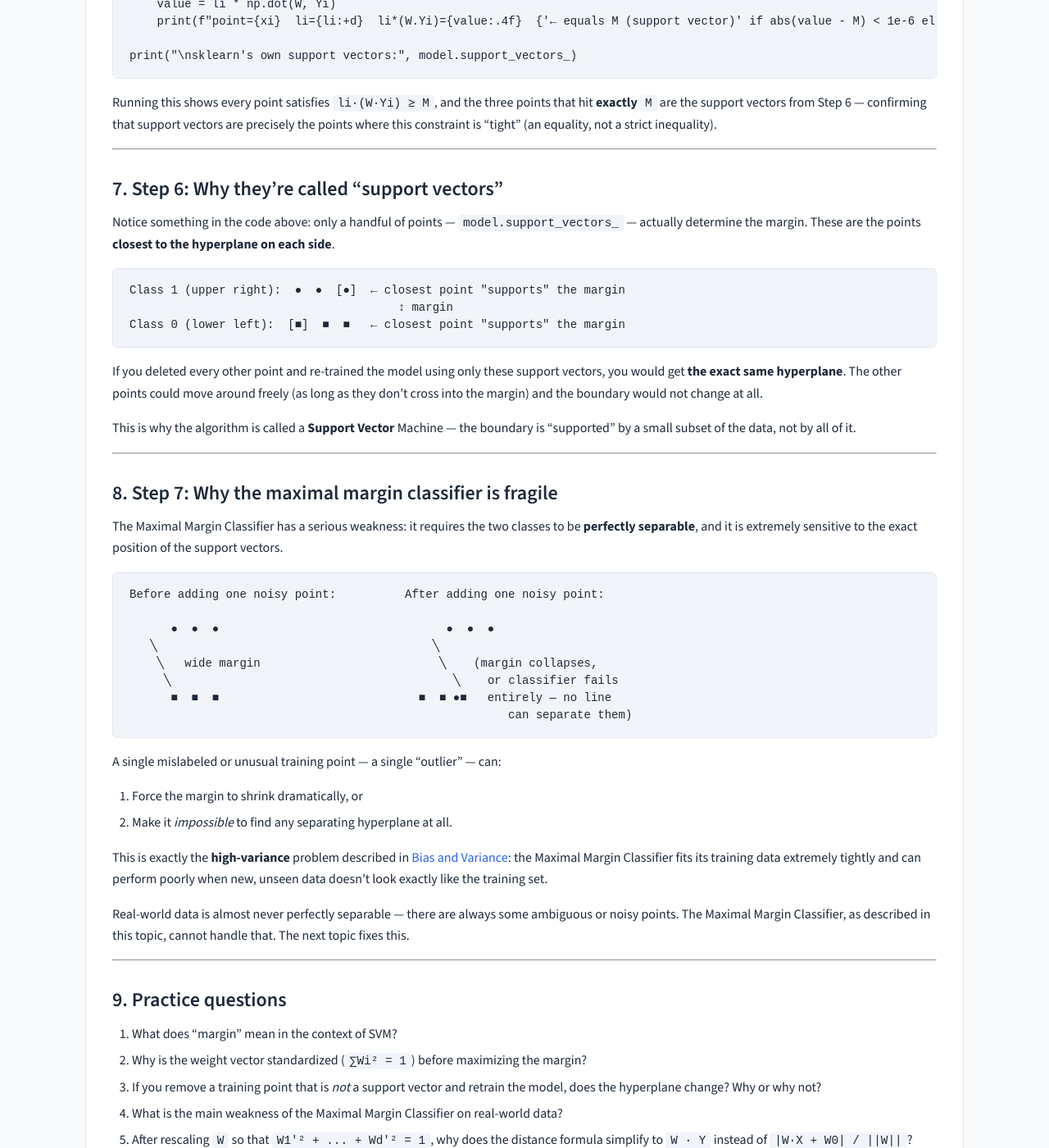
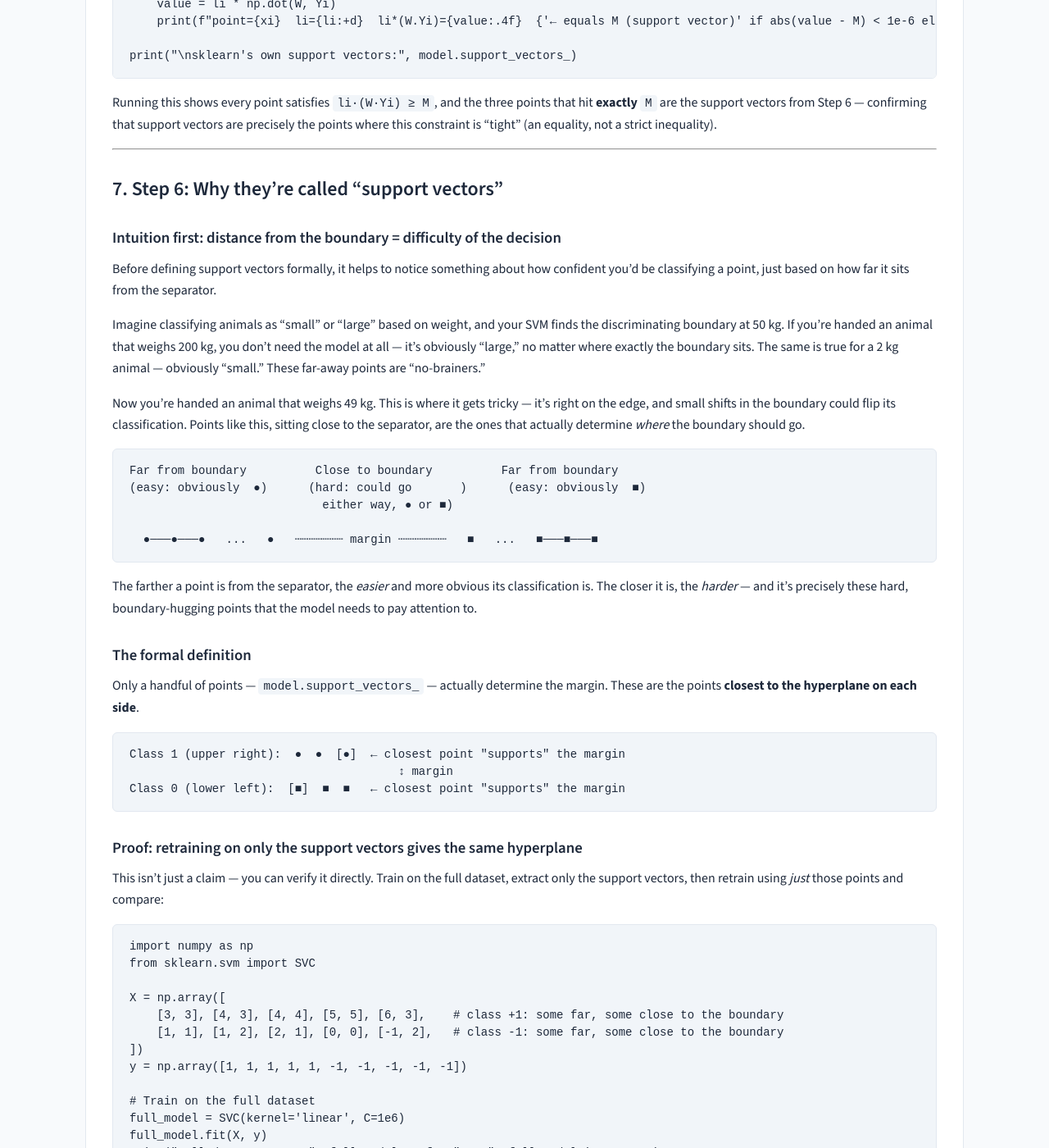
Before and after one commit to rilov/handbook, a Jekyll site: the page built from _topics/SVM Part 2 - Maximal Margin Classifier.md, in a window 1280 px wide and 1400 px high, scrolled down 5767 px. Shown: the whole window at 82% size. Built offline with Jekyll 4.4.1, drawn with Linux system fonts in a browser that asks for light colours; our own code applies the rules of GitHub Pages for plain Markdown files; some of the changed text lies outside the part shown.

Commit message:
SVM Part 2: add support-vector intuition (distance-to-boundary difficulty analogy) and verified retrain-on-support-vectors-only proof

````diff
--- a/_topics/SVM Part 2 - Maximal Margin Classifier.md
+++ b/_topics/SVM Part 2 - Maximal Margin Classifier.md
@@ -278,7 +278,27 @@ Running this shows every point satisfies `li·(W·Yi) ≥ M`, and the three poin
 
 ## 7. Step 6: Why they're called "support vectors"
 
-Notice something in the code above: only a handful of points — `model.support_vectors_` — actually determine the margin. These are the points **closest to the hyperplane on each side**.
+### Intuition first: distance from the boundary = difficulty of the decision
+
+Before defining support vectors formally, it helps to notice something about how confident you'd be classifying a point, just based on how far it sits from the separator.
+
+Imagine classifying animals as "small" or "large" based on weight, and your SVM finds the discriminating boundary at 50 kg. If you're handed an animal that weighs 200 kg, you don't need the model at all — it's obviously "large," no matter where exactly the boundary sits. The same is true for a 2 kg animal — obviously "small." These far-away points are "no-brainers."
+
+Now you're handed an animal that weighs 49 kg. This is where it gets tricky — it's right on the edge, and small shifts in the boundary could flip its classification. Points like this, sitting close to the separator, are the ones that actually determine *where* the boundary should go.
+
+```
+Far from boundary          Close to boundary          Far from boundary
+(easy: obviously  ●)      (hard: could go       )      (easy: obviously  ■)
+                            either way, ● or ■)
+
+  ●───●───●   ...   ●   ┄┄┄┄┄┄┄ margin ┄┄┄┄┄┄┄   ■   ...   ■───■───■
+```
+
+The farther a point is from the separator, the *easier* and more obvious its classification is. The closer it is, the *harder* — and it's precisely these hard, boundary-hugging points that the model needs to pay attention to.
+
+### The formal definition
+
+Only a handful of points — `model.support_vectors_` — actually determine the margin. These are the points **closest to the hyperplane on each side**.
 
 ```
 Class 1 (upper right):  ●  ●  [●]  ← closest point "supports" the margin
@@ -286,7 +306,37 @@ Class 1 (upper right):  ●  ●  [●]  ← closest point "supports" the margin
 Class 0 (lower left):  [■]  ■  ■   ← closest point "supports" the margin
 ```
 
-If you deleted every other point and re-trained the model using only these support vectors, you would get **the exact same hyperplane**. The other points could move around freely (as long as they don't cross into the margin) and the boundary would not change at all.
+### Proof: retraining on only the support vectors gives the same hyperplane
+
+This isn't just a claim — you can verify it directly. Train on the full dataset, extract only the support vectors, then retrain using *just* those points and compare:
+
+```python
+import numpy as np
+from sklearn.svm import SVC
+
+X = np.array([
+    [3, 3], [4, 3], [4, 4], [5, 5], [6, 3],    # class +1: some far, some close to the boundary
+    [1, 1], [1, 2], [2, 1], [0, 0], [-1, 2],   # class -1: some far, some close to the boundary
+])
+y = np.array([1, 1, 1, 1, 1, -1, -1, -1, -1, -1])
+
+# Train on the full dataset
+full_model = SVC(kernel='linear', C=1e6)
+full_model.fit(X, y)
+print("Full dataset  -> W:", full_model.coef_, " W0:", full_model.intercept_)
+
+# Keep only the support vectors, throw away every other point
+sv_idx = full_model.support_
+X_sv, y_sv = X[sv_idx], y[sv_idx]
+print("Support vectors kept:", X_sv.tolist())
+
+# Retrain using only those points
+sv_model = SVC(kernel='linear', C=1e6)
+sv_model.fit(X_sv, y_sv)
+print("SV-only dataset -> W:", sv_model.coef_, " W0:", sv_model.intercept_)
+```
+
+Both models produce essentially identical weights — the seven points that weren't support vectors were completely **redundant** for finding the separator. Only the points closest to the boundary — the tricky, ambiguous ones from the intuition above — actually determine where the hyperplane goes.
 
 This is why the algorithm is called a **Support Vector** Machine — the boundary is "supported" by a small subset of the data, not by all of it.
 
@@ -326,6 +376,7 @@ Real-world data is almost never perfectly separable — there are always some am
 4. What is the main weakness of the Maximal Margin Classifier on real-world data?
 5. After rescaling `W` so that `W1'² + ... + Wd'² = 1`, why does the distance formula simplify to `W · Y` instead of `|W·X + W0| / ||W||`?
 6. Why does multiplying by the label `li` (`+1` or `-1`) turn `W · Yi` into a value that is always positive for a correctly classified point?
+7. Why do points that are *far* from the separating hyperplane matter less than points close to it, when it comes to determining where the hyperplane goes?
 
 **Answers:**
 
@@ -335,6 +386,7 @@ Real-world data is almost never perfectly separable — there are always some am
 4. It requires the data to be perfectly linearly separable and is extremely sensitive to outliers — a single noisy point can shrink the margin drastically or make separation impossible.
 5. Because after rescaling, `||W'|| = 1` by construction, so the denominator in the distance formula disappears. Folding `W0'` into `W` as its first entry and prepending a `1` to `X` (giving `Y`) lets the whole numerator be written as a single dot product `W · Y`.
 6. For a point on the `-L` side (`li = -1`), the raw dot product `W · Yi` is negative; multiplying by `-1` flips it positive. For a point on the `+L` side (`li = +1`), the dot product is already positive, and multiplying by `+1` leaves it unchanged. Either way, correct classification always produces a positive `li · (W · Yi)`, which is why the constraint `li · (W · Yi) ≥ M` can require this value to be at least the margin `M` for every point.
+7. A point far from the hyperplane is classified with obvious confidence — no matter small shifts to the boundary, it stays on the same side. A point close to the hyperplane is ambiguous — a small shift in the boundary's position could flip its predicted class. Since the optimization is choosing the boundary's exact position, only the close, ambiguous points (the support vectors) actually constrain that choice; far-away points impose no real constraint and could be removed without changing the result.
 
 ---
 
````
